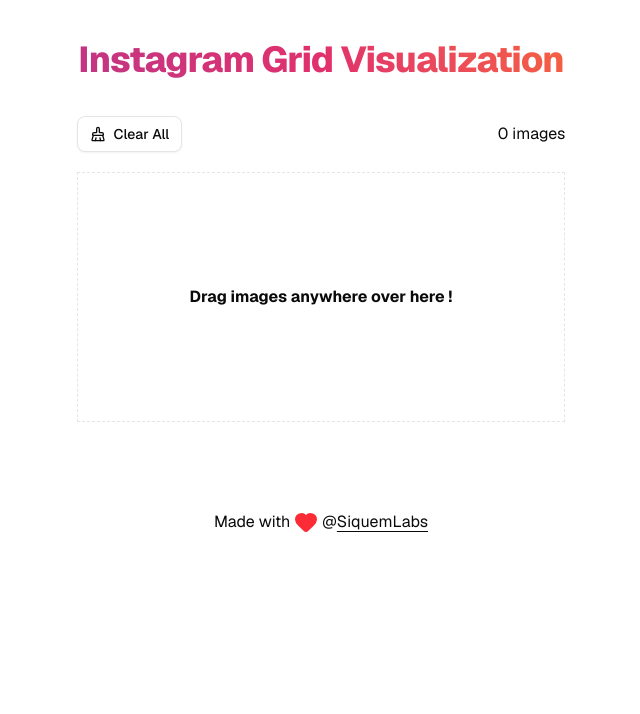
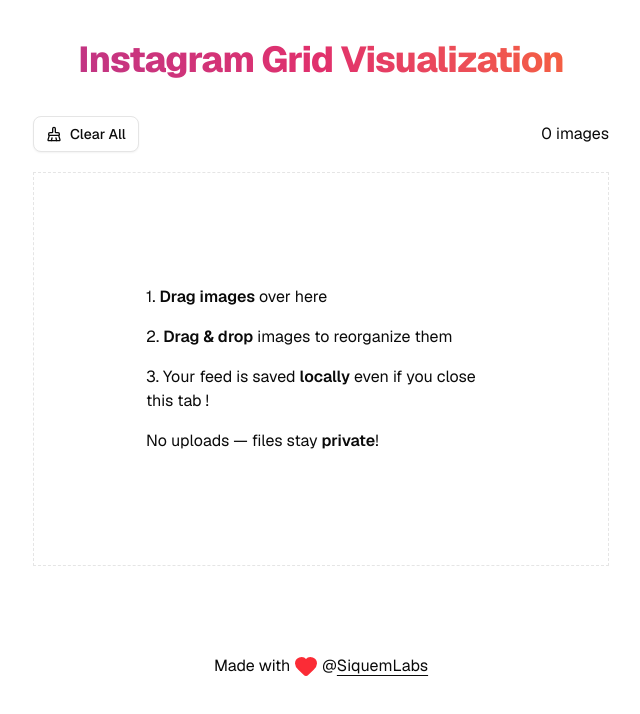
Before and after one commit to flowsn4ke/ig-grid-viz, a Next.js app: page / in a window 1280 px wide. Shown: the top 714 px of the page, without its empty margins (319-959 px from the left). Built offline with nearby package versions, Linux system fonts and the light colour scheme.

Commit message:
Clearer steps when empty

```diff
--- a/components/grid-viz/empty.jsx
+++ b/components/grid-viz/empty.jsx
@@ -1,7 +1,20 @@
 export default function Empty() {
   return (
-    <div className="p-28 border border-dashed font-bold">
-      Drag images anywhere over here !
-    </div>
+    <ol className="p-28 border border-dashed flex flex-col gap-y-4">
+      <li>
+        1. <span className="font-semibold">Drag images</span> over here
+      </li>
+      <li>
+        2. <span className="font-semibold">Drag & drop</span> images to
+        reorganize them
+      </li>
+      <li>
+        3. Your feed is saved <span className="font-semibold">locally</span>{" "}
+        even if you close this tab !
+      </li>
+      <li>
+        No uploads — files stay <span className="font-semibold">private</span>!
+      </li>
+    </ol>
   );
 }
```
Also changed, not shown: 1 other file (tests, documents, lock files or other folders).
